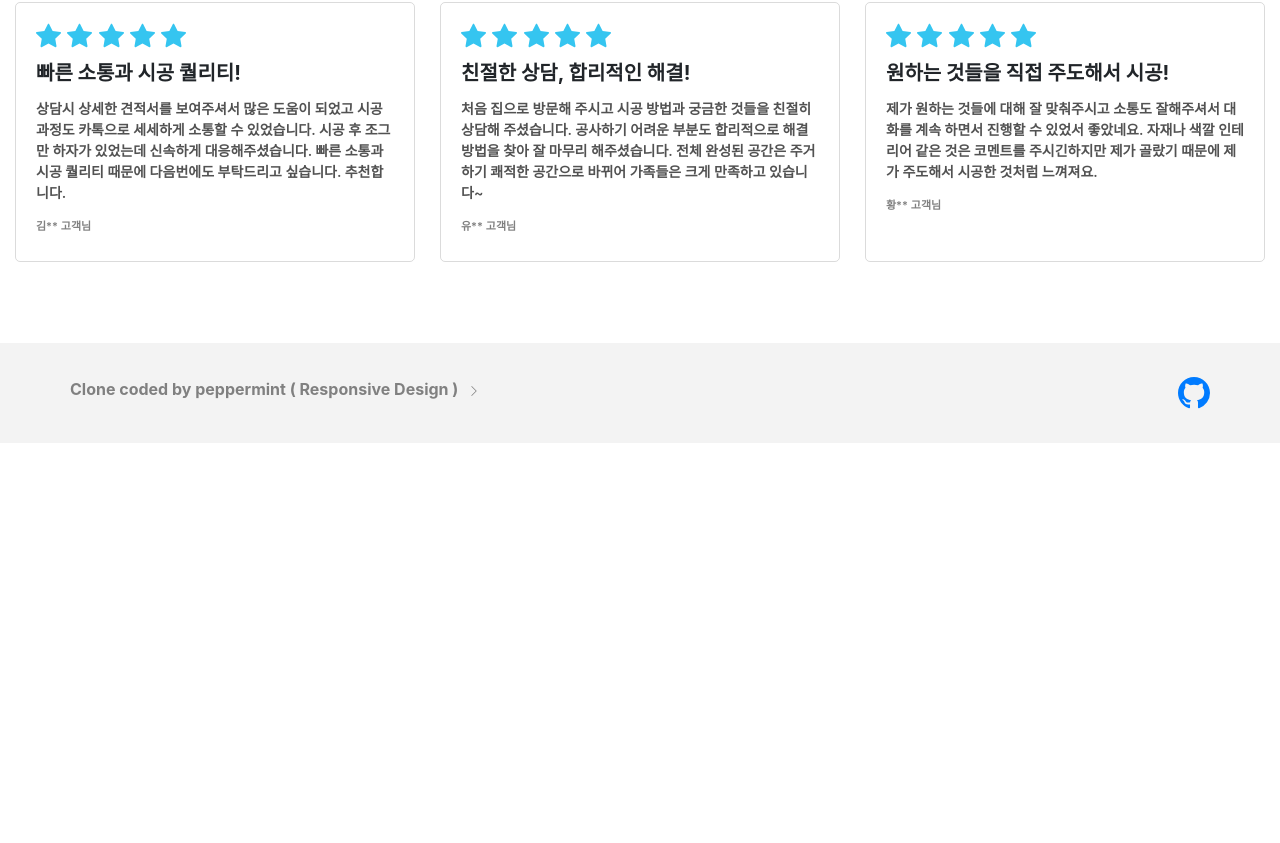
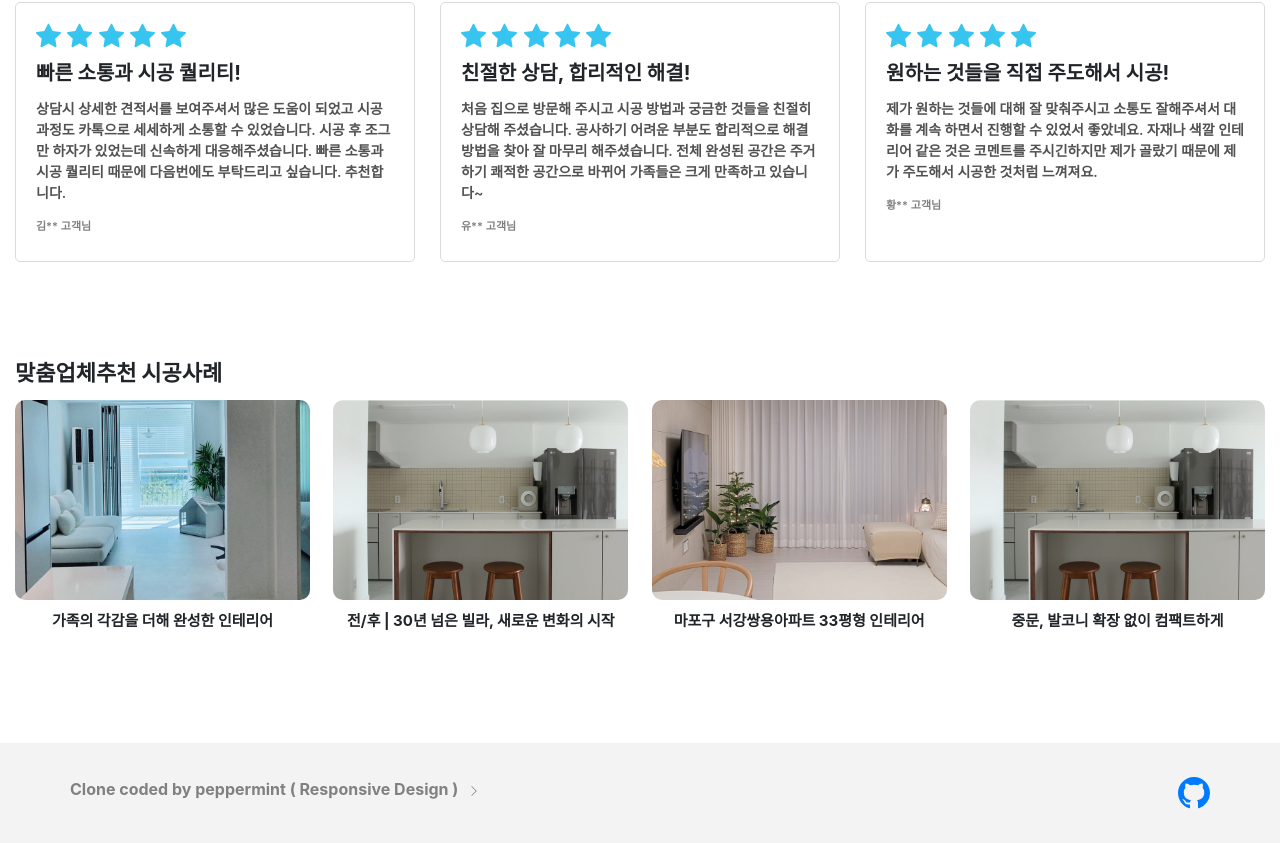
Before and after one commit to peppermintc/thc, a React (Create React App) app: page /experts in a window 1280 px wide. Shown: the part 1847-2690 px from the top of the page. Before the commit the page ends 2290 px from the top, so only its background shows below. Built offline with nearby package versions, Linux system fonts and the light colour scheme.

Commit message:
feat: expert example

```diff
--- a/src/App.js
+++ b/src/App.js
@@ -23,6 +23,7 @@ import ExpertBanner from "./components/expertBanner/expertBanner";
 import Calculate from "./components/calculate/calculate";
 import ExpertSlide from "./components/expertSlide/expertSlide";
 import ExpertReview from "./components/expertReview/expertReview";
+import ExpertExample from "./components/expertExample/expertExample";
 import {
   BrowserRouter as Router,
   Switch,
@@ -72,6 +73,7 @@ function App() {
             <Calculate />
             <ExpertSlide />
             <ExpertReview />
+            <ExpertExample />
           </Route>
         </Switch>
         <Footer />
--- /dev/null
+++ b/src/components/expertExample/expertExample.jsx
@@ -0,0 +1,39 @@
+import React, { useState } from "react";
+import styles from "./expertExample.module.css";
+import placeholder1 from "../../images/placeholder.png";
+import placeholder2 from "../../images/placeholder2.png";
+import placeholder3 from "../../images/left_banner.png";
+
+const ExpertExample = () => {
+  const [examples] = useState([
+    { image: placeholder1, description: "가족의 각감을 더해 완성한 인테리어" },
+    {
+      image: placeholder2,
+      description: "전/후 | 30년 넘은 빌라, 새로운 변화의 시작",
+    },
+    {
+      image: placeholder3,
+      description: "마포구 서강쌍용아파트 33평형 인테리어",
+    },
+    { image: placeholder2, description: "중문, 발코니 확장 없이 컴팩트하게" },
+  ]);
+  return (
+    <div className={styles.container}>
+      <div className={styles.title_box}>
+        <div className={styles.title}>맞춤업체추천 시공사례</div>
+      </div>
+      <div className={styles.card_box}>
+        {examples.map((item, index) => (
+          <div className={styles.card} key={index}>
+            <div className={styles.img_box}>
+              <img src={item.image} alt="placeholder" />
+            </div>
+            <div className={styles.description}>{item.description}</div>
+          </div>
+        ))}
+      </div>
+    </div>
+  );
+};
+
+export default ExpertExample;
--- /dev/null
+++ b/src/components/expertExample/expertExample.module.css
@@ -0,0 +1,50 @@
+.container {
+  width: 100%;
+  display: flex;
+  justify-content: center;
+  align-items: center;
+  height: 400px;
+  flex-direction: column;
+}
+
+.title_box {
+  width: 1250px;
+  margin-bottom: 10px;
+}
+.title {
+  font-size: 22px;
+  font-weight: 800;
+}
+
+.card_box {
+  width: 1250px;
+  height: 250px;
+  display: flex;
+  justify-content: space-between;
+}
+
+.card {
+  width: 295px;
+  height: 250px;
+}
+
+.img_box {
+  width: 295px;
+  height: 200px;
+  border-radius: 10px;
+  overflow: hidden;
+}
+
+.img_box img {
+  height: 100%;
+  width: 100%;
+  object-fit: cover;
+}
+
+.description {
+  margin-top: 10px;
+  font-weight: 700;
+  font-size: 15px;
+  display: flex;
+  justify-content: center;
+}
```
Also changed, not shown: 1 other file (tests, documents, lock files or other folders).
